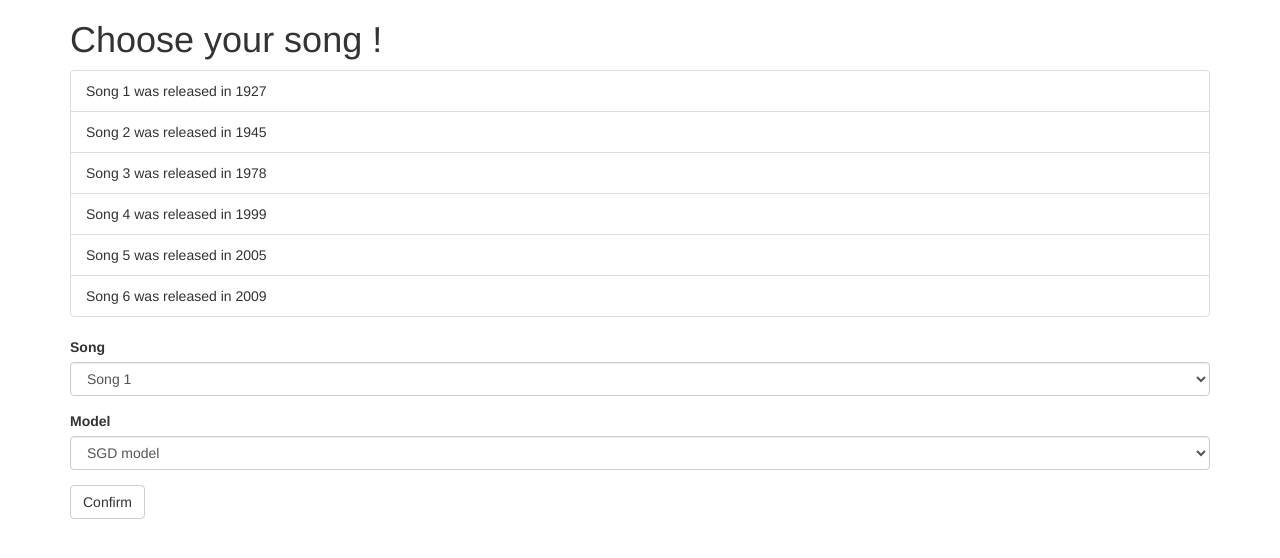
After one commit to pauljouet/python-project-s7, a Flask app: template templates/choose_song.html in a window 1280 px wide. The commit adds this page. Shown: the top 558 px of the page. Run offline with Flask 2, Linux system fonts and the light colour scheme; the template is opened without the code that fills it: values that come from a table or form of the project are taken from there, others are empty; some libraries are stand-ins or nearby versions.

Commit message:
lot of new things, tuning hp with adam, powerpoint almost finished, some new figures, more on the api

```diff
--- a/app.py
+++ b/app.py
@@ -18,27 +18,39 @@ class EnterYourInfos(FlaskForm):
     sex = SelectField("Sex", choices= [('0', 'Homme'), ('1', 'Femme')], validators= [InputRequired([('0', 'Homme'), ('1', 'Femme')])], coerce= int)
     submit = SubmitField("Submit")
 
+class ChooseSong(FlaskForm):
+    song = SelectField("Song", choices= [('1', 'Song 1'),('2', 'Song 2'),('3', 'Song 3'),('4', 'Song 4'),('5', 'Song 5'),('6', 'Song 6')],
+    validators=[InputRequired([('1', 'Song 1'), ('2', 'Song 2'),('3', 'Song 3'),('4', 'Song 4'),('5', 'Song 5'),('6', 'Song 6')])], coerce= int)
+    model= SelectField("Model", choices= [('models/model1_sgd_epochs100', 'SGD model'), ('models/model2_adam_tuned_epochs30', 'Adam model')],
+    validators=[InputRequired([('models/model1_sgd_epochs100', 'SGD model'), ('models/model2_adam_tuned_epochs30', 'Adam model')])], coerce=str)
+    submit= SubmitField('Confirm')
+
 @app.route('/')
 def index():
     return render_template('base.html')
 
-@app.route('/<name>')
-def welcome_name(name):
-    return render_template('custom_hello.html', name= name)
-
-@app.route('/<int:age>')
-def welcome_age(age):
-    return "<h1>Hello {}</h1>".format(age)
 
 @app.route('/prediction', methods= ["GET", "POST"])
 def prediction_form():
     form = EnterYourInfos()
     if request.method == "POST" and form.validate_on_submit(): # request is available only within a decorated func
-        # import joblib
-        # model = joblib.load('models/nomModel')
-        session['results'] = None#model.predict([.....])
+
+        session['username'] = form.name.data
+        session['age'] = form.age.data
+        session['sex'] = form.sex.data
+        return redirect("/choose_song")
+    return render_template('prediction_form.html', form= form)
+
+@app.route('/choose_song', methods= ["GET", "POST"])
+def choose_song():
+    form = ChooseSong()
+    if request.method == "POST" and form.validate_on_submit():
+        chosen_song = form.song.data
+        from keras.models import load_model
+        chosen_model = load_model(form.model.data)
+        session['results'] = (chosen_model.predict(chosen_song) * 89) + 1922
         return redirect("/results")
-    return render_template('prediction_form.html', form= form)
+    return render_template('choose_song.html', form=form)
 
 @app.route("/results")
 def results():
--- /dev/null
+++ b/data/y_test_norm.csv
@@ -0,0 +1,6 @@
+9.775280898876403946e-01
+9.325842696629212947e-01
+8.651685393258427004e-01
+6.292134831460673983e-01
+2.584269662921348520e-01
+7.191011235955055980e-01
--- /dev/null
+++ b/templates/choose_song.html
@@ -0,0 +1,15 @@
+{% extends 'base.html' %}
+{% import 'bootstrap/wtf.html' as wtf %}
+
+{% block page_content %}
+    <h1>Choose your song !</h1>
+    <ul class="list-group">
+        <li class="list-group-item">Song 1 was released in 1927</li>
+        <li class="list-group-item">Song 2 was released in 1945</li>
+        <li class="list-group-item">Song 3 was released in 1978</li>
+        <li class="list-group-item">Song 4 was released in 1999</li>
+        <li class="list-group-item">Song 5 was released in 2005</li>
+        <li class="list-group-item">Song 6 was released in 2009</li>
+    </ul>
+    {{ wtf.quick_form(form) }}
+{% endblock %}
--- a/templates/prediction_form.html
+++ b/templates/prediction_form.html
@@ -3,6 +3,8 @@
 
 {% block page_content %}
     <h1>Let's begin !</h1>
-    <p>Our dataset </p>
+    <p>As we mentioned, our dataset only contains values of timbres, for us humans it is difficult to interpret, so there is no point in making you choose different features to make a prediction, as it would be totally random...</p>
+    <p>What we will do instead, is let you choose between some songs with different release years, and show you what our model predicts. We will also show you all the metrics relative to the testing set predictions !</p>
+    <p>But first, tell us more about yourself...</p>
     {{ wtf.quick_form(form) }}
 {% endblock %}
--- a/templates/results.html
+++ b/templates/results.html
@@ -0,0 +1,5 @@
+{% extends 'base.html' %}
+
+{% block page_content %}
+
+{% endblock %}
```
Also changed, not shown: data/X_test.csv (added, +6 -0 lines), templates/custom_hello.html (deleted, +0 -17 lines), figures/fig0.PNG (added), figures/pca_10ft.PNG (added), figures/scatterplot.PNG (added), 9 other files.
